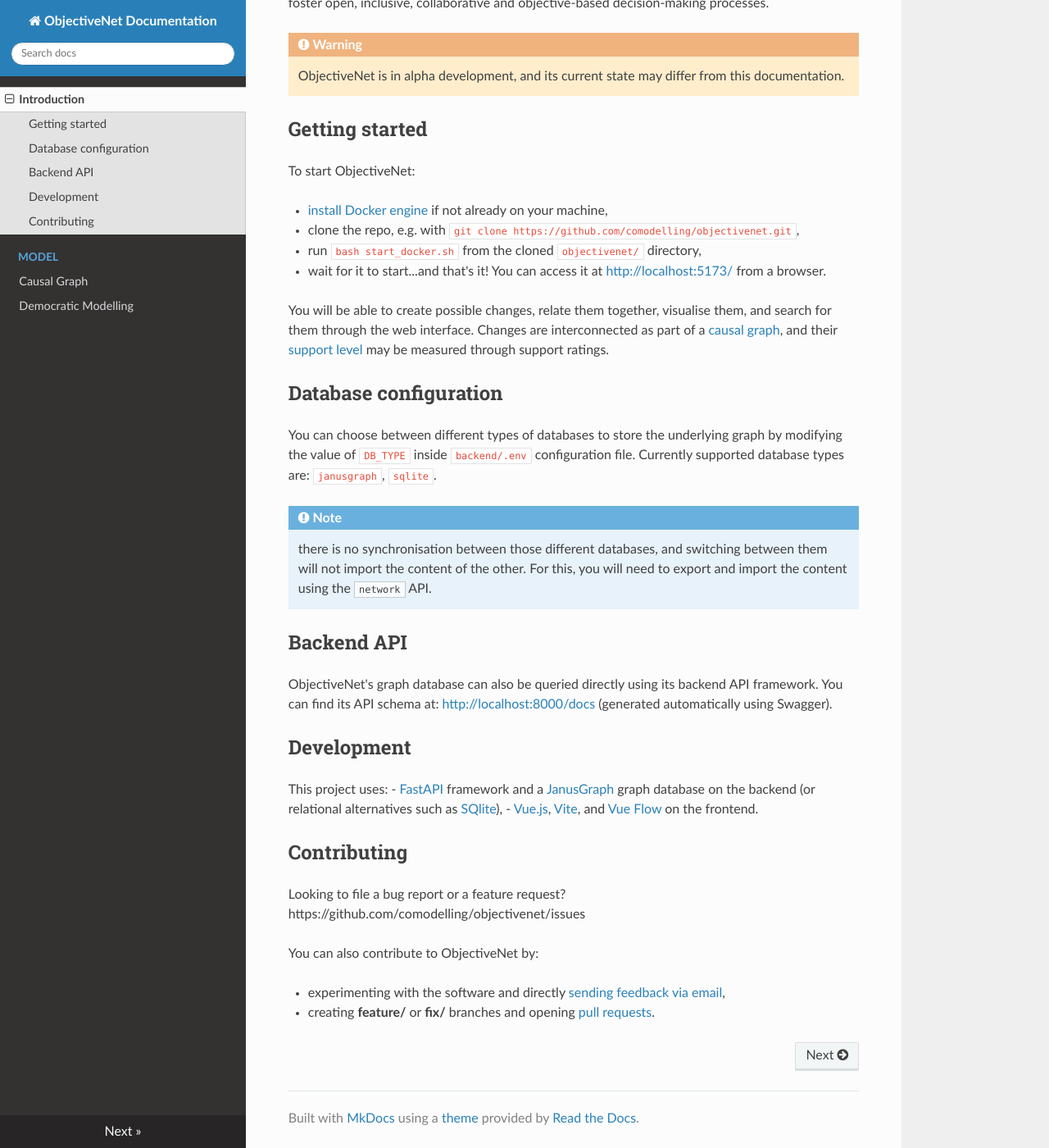
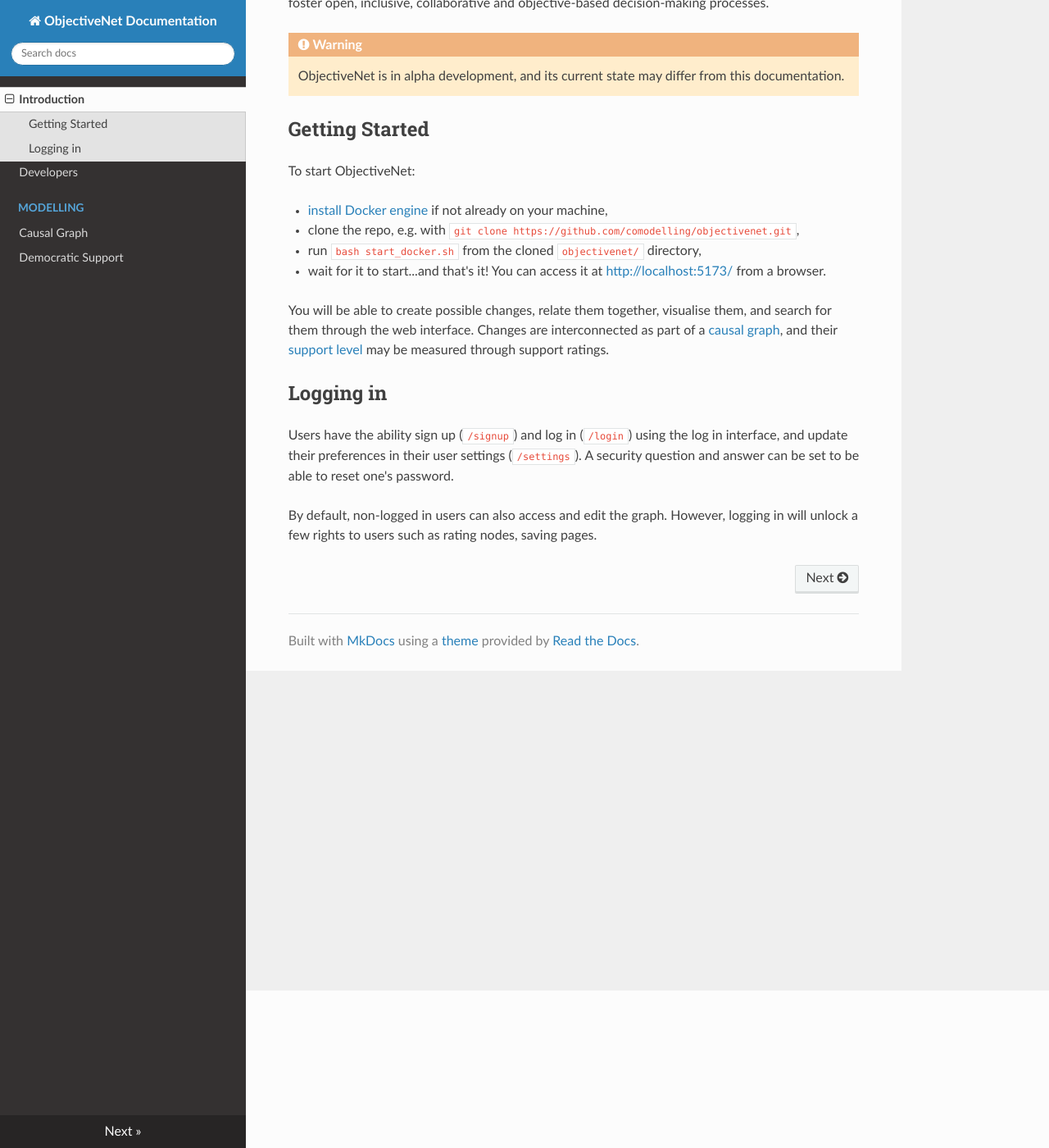
Before and after one commit to comodelling/commongraph, an MkDocs documentation site: the page built from docs/index.md, in a window 1280 px wide and 1400 px high, scrolled down 192 px. Shown: the whole window at 82% size. Built offline with MkDocs 1.6.1, drawn with Linux system fonts in a browser that asks for light colours; nearby versions of some CDN libraries; some of the changed text lies outside the part shown.

Commit message:
add users section and rearrange doc

```diff
--- a/docs/index.md
+++ b/docs/index.md
@@ -1,4 +1,4 @@
-# Welcome to ObjectiveNet Documentation
+# ObjectiveNet
 
 *ObjectiveNet* is a free software for modelling possible changes as nodes in a causal graph.
  It aims to foster open, inclusive, collaborative and objective-based decision-making processes.<br>
@@ -9,7 +9,7 @@
     ObjectiveNet is in alpha development, and its current state may differ from this documentation.
 
 
-## Getting started
+## Getting Started
 
 To start ObjectiveNet:
 
@@ -21,34 +21,12 @@
 You will be able to create possible changes, relate them together, visualise them, and search for them through the web interface.
 Changes are interconnected as part of a [causal graph](graph.md), and their [support level](democracy.md) may be measured through support ratings.
 
-## Database configuration
-
-You can choose between different types of databases to store the underlying graph by modifying the value of `DB_TYPE` inside `backend/.env` configuration file.
-Currently supported database types are: `janusgraph`, `sqlite`.
-
-!!! note
-
-    there is no synchronisation between those different databases, and switching between them will not import the content of the other. For this, you will need to export and import the content using the `network` API.
 
 
-## Backend API
+## Logging in
 
-ObjectiveNet's graph database can also be queried directly using its backend API framework.
-You can find its API schema at: [http://localhost:8000/docs](http://localhost:8000/docs) (generated automatically using Swagger).
+Users have the ability sign up (`/signup`) and log in (`/login`) using the log in interface, and update their preferences in their user settings (`/settings`).
+A security question and answer can be set to be able to reset one's password.
 
-
-## Development
-
-This project uses:
-- [FastAPI](https://fastapi.tiangolo.com/) framework and a [JanusGraph](https://janusgraph.org/) graph database on the backend (or relational alternatives such as [SQlite](https://www.sqlite.org)),
-- [Vue.js](https://vuejs.org/), [Vite](https://vite.dev/), and [Vue Flow](https://vueflow.dev/) on the frontend.
-
-
-## Contributing
-
-Looking to file a bug report or a feature request? https://github.com/comodelling/objectivenet/issues
-
-You can also contribute to ObjectiveNet by:
-
-- experimenting with the software and directly [sending feedback via email](mailto:mario.morvan@ucl.ac.uk),
-- creating **feature/** or **fix/**  branches and opening [pull requests](https://github.com/comodelling/objectivenet/pulls).
+By default, non-logged in users can also access and edit the graph.
+However, logging in will unlock a few rights to users such as rating nodes, saving pages.
--- a/mkdocs.yml
+++ b/mkdocs.yml
@@ -1,9 +1,11 @@
 site_name: ObjectiveNet Documentation
 nav:
   - Introduction: index.md
-  - Model:
+  - Developers: developers.md
+  - Modelling:
     - Causal Graph: graph.md
-    - Democratic Modelling: democracy.md
+    - Democratic Support: democracy.md
+
 theme: readthedocs
 markdown_extensions:
   - admonition
```
Also changed, not shown: docs/democracy.md (+3 -2 lines), docs/developers.md (added, +33 -0 lines).
